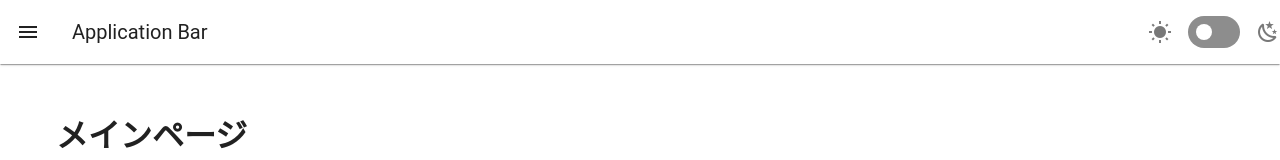
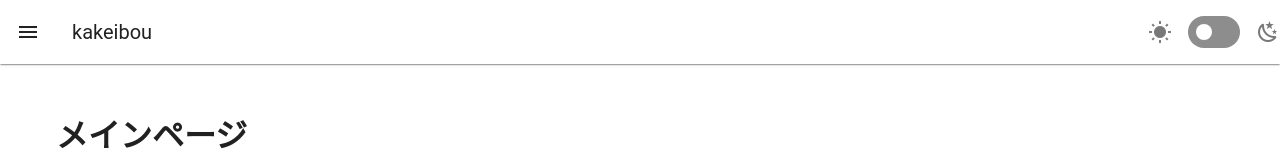
Before and after one commit to ohiaeni/kakeibou, a Nuxt app: page / in a window 1280 px wide. Shown: the top 160 px of the page. Built offline with nearby package versions, Linux system fonts and the light colour scheme.

Commit message:
chore: 不要なコメントを削除し、アプリケーションバーのタイトルを変更
- app.vue: ダークモードの状態を管理するコメントを削除
- app.vue: アプリケーションバーのタイトルを「Application Bar」から「kakeibou」に変更

```diff
--- a/app/app.vue
+++ b/app/app.vue
@@ -4,7 +4,6 @@
 
 const theme = useTheme()
 
-// ダークモードの状態を管理
 const isDarkMode = computed({
   get: () => theme.global.name.value === 'dark',
   set: (value: boolean) => {
@@ -22,7 +21,7 @@
             <template #prepend>
               <v-app-bar-nav-icon />
             </template>
-            <v-app-bar-title>Application Bar</v-app-bar-title>
+            <v-app-bar-title>kakeibou</v-app-bar-title>
 
             <v-spacer />
 
```
